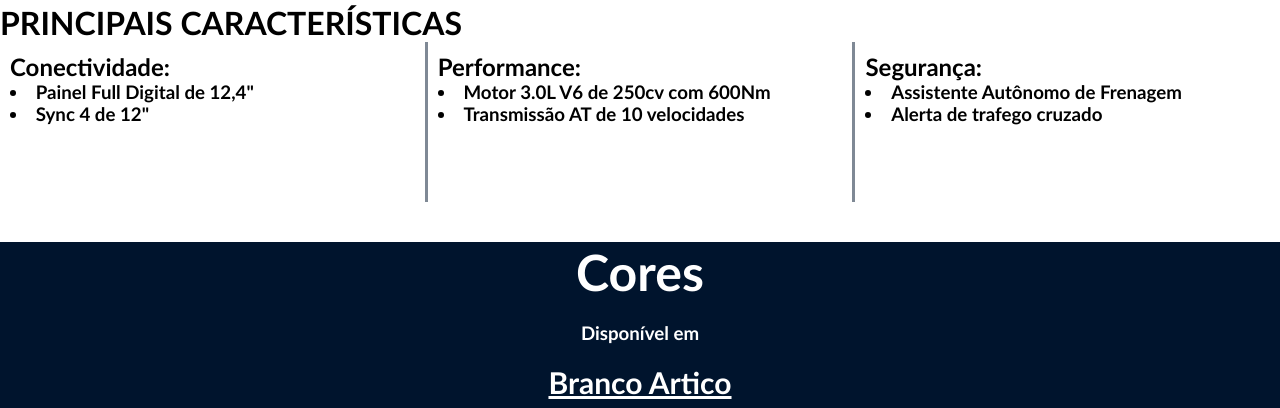
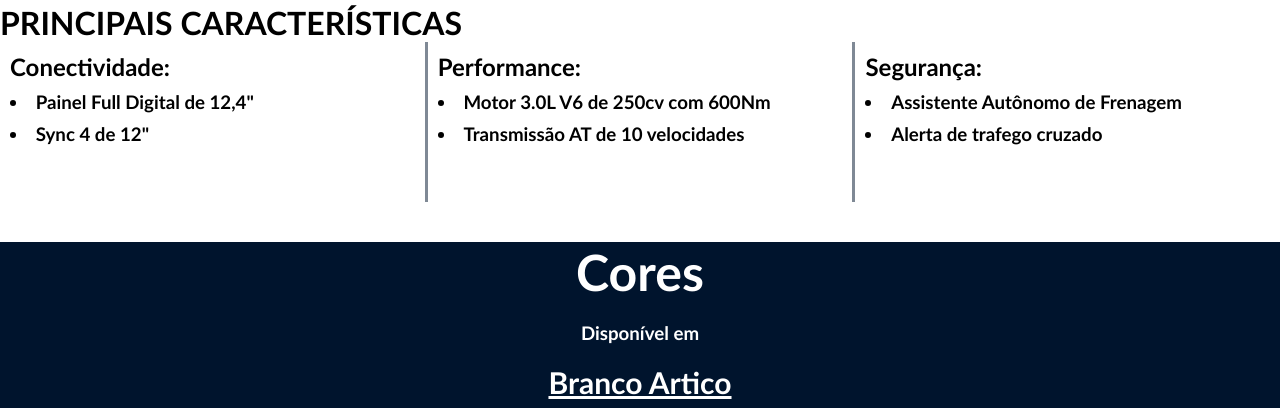
Before and after one commit to SalisSilva337/projetoFrontEnd_Automoveis, a plain HTML site: page veiculos/genRanger/genRanger.html in a window 1280 px wide. Shown: the part 920-1328 px from the top of the page. Drawn offline with Linux system fonts and the light colour scheme.

Commit message:
pequena mudanca no css

```diff
--- a/veiculos/css/body.css
+++ b/veiculos/css/body.css
@@ -131,3 +131,9 @@ body{
 .ativado{
     display: flex;
 }
+
+.secoesInfo{
+    display: flex;
+    flex-direction: column;
+    gap: 10px;
+}
```
